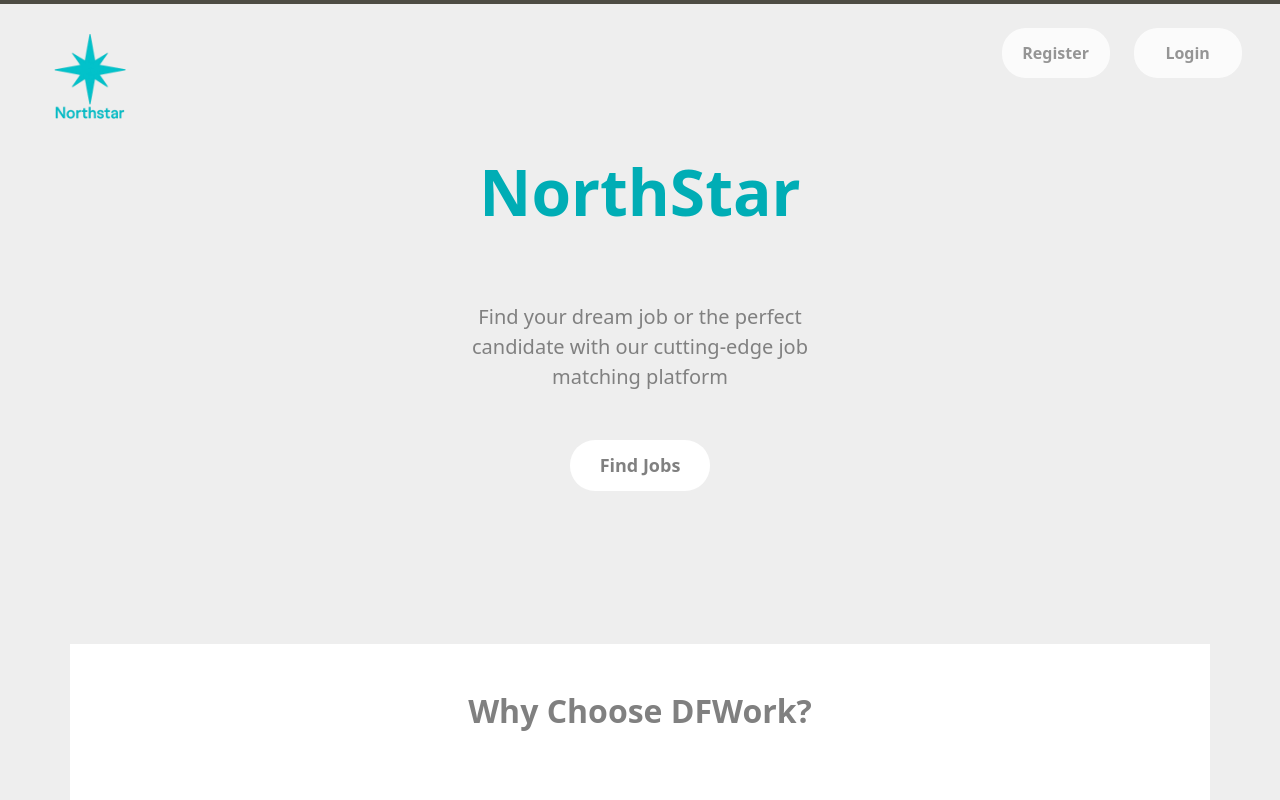
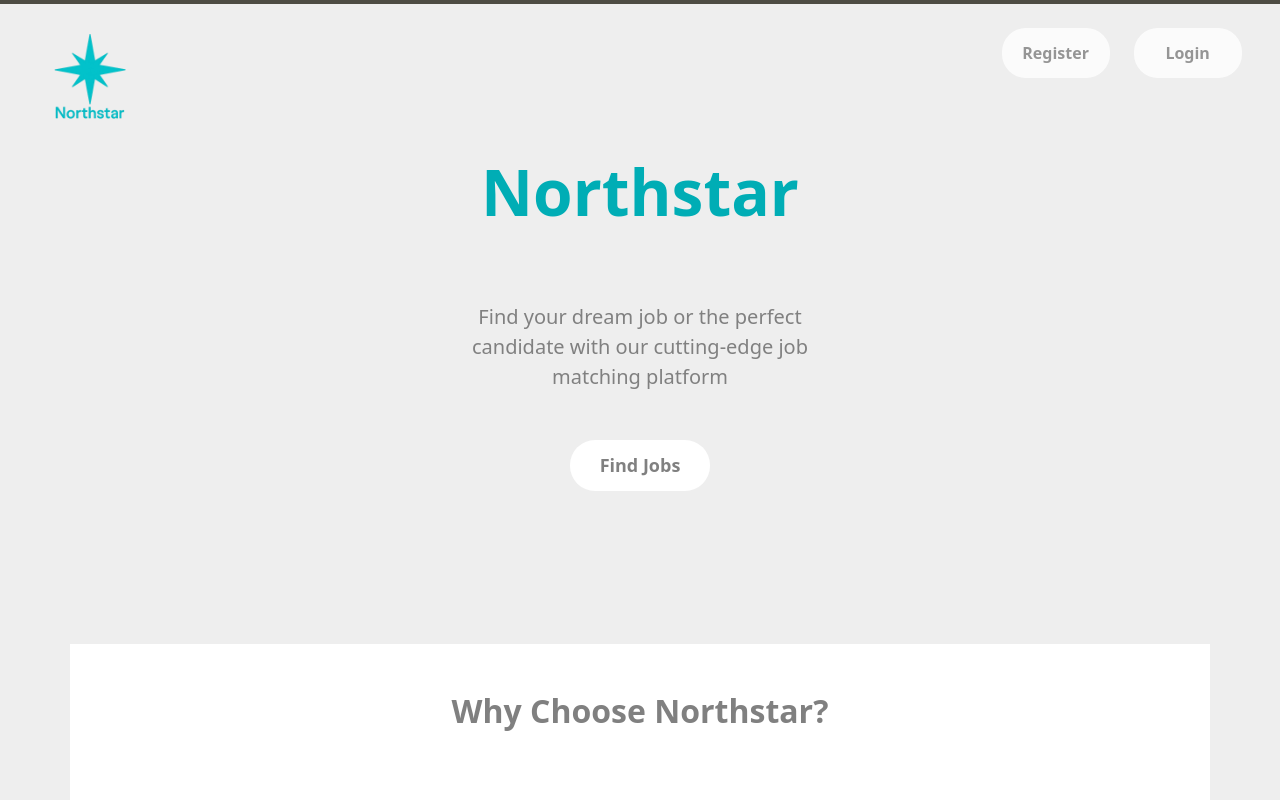
Before and after one commit to TJordahl90/Capstone-Web-Crawler, a React (Vite) app in the folder frontend/: page / in a window 1280 px wide. Built offline with nearby package versions, Linux system fonts and the light colour scheme.

Commit message:
small misc changes

```diff
--- a/frontend/index.html
+++ b/frontend/index.html
@@ -2,9 +2,9 @@
 <html lang="en">
   <head>
     <meta charset="UTF-8" />
-    <link rel="icon" type="image/svg+xml" href="/src/assets/logo3.png" />
+    <link rel="icon" type="image/svg+xml" href="/src/assets/logo5.png" />
     <meta name="viewport" content="width=device-width, initial-scale=1.0" />
-    <title>DFWork</title>
+    <title>Northstar</title>
   </head>
   <body>
     <div id="root"></div>
--- a/frontend/src/components/AuthForm.jsx
+++ b/frontend/src/components/AuthForm.jsx
@@ -92,7 +92,7 @@ const AuthForm = ({ isLogin }) => {
                 localStorage.setItem("experience", JSON.stringify(experience));
 
                 setMessage("Login successful!");
-                setTimeout(() => navigate(isLogin ? "/account" : "/verification"), 1000);
+                setTimeout(() => navigate(isLogin ? "/find-jobs" : "/verification"), 1000);
             } catch (err) {
                 setError(err.response?.data?.message || "Something went wrong.");
             }
--- a/frontend/src/components/LandingPage.jsx
+++ b/frontend/src/components/LandingPage.jsx
@@ -138,7 +138,7 @@ const LandingPage = () => {
                 color: "var(--webname)"
               }}
             >
-              NorthStar
+              Northstar
             </h1>
             <p className="lead mb-5">
               Find your dream job or the perfect candidate with our cutting-edge job matching platform
@@ -177,7 +177,7 @@ const LandingPage = () => {
       <Container className="py-5 bg-white">
         <Row className="text-center mb-5">
           <Col>
-            <h2 className="fw-bold">Why Choose DFWork?</h2>
+            <h2 className="fw-bold">Why Choose Northstar?</h2>
           </Col>
         </Row>
         <Row className="g-4">
@@ -188,7 +188,7 @@ const LandingPage = () => {
                 <i className="bi bi-search fs-3 text-primary"></i>
               </div>
               <h4 className="mb-3">Smart Job Matching</h4>
-              <p className="text-muted">Our AI-powered platform connects you with the perfect opportunities based on your skills and preferences.</p>
+              <p className="text-muted">Our job matching algorithms connect you with the perfect opportunities based on your skills and preferences.</p>
             </div>
           </Col>
           <Col md={4}>
@@ -223,7 +223,7 @@ const LandingPage = () => {
         <Row className="justify-content-center">
           <Col md={8} lg={6}>
             <h2 className="fw-bold mb-4">Ready to Start Your Journey?</h2>
-            <p className="mb-4">Join thousands of professionals who found their dream job through DFWork</p>
+            <p className="mb-4">Join thousands of professionals who found their dream job through Northstar</p>
             <Button
               size="lg"
               className="rounded-pill px-5 py-3 fw-bold"
@@ -253,7 +253,7 @@ const LandingPage = () => {
         <Container>
           <Row>
             <Col md={6}>
-              <p className="mb-0">© 2025 DFWork. All rights reserved.</p>
+              <p className="mb-0">© 2025 Northstar. All rights reserved.</p>
             </Col>
             <Col md={6} className="text-md-end">
               <a href="#" className="text-light me-3">Terms of Service</a>
```
